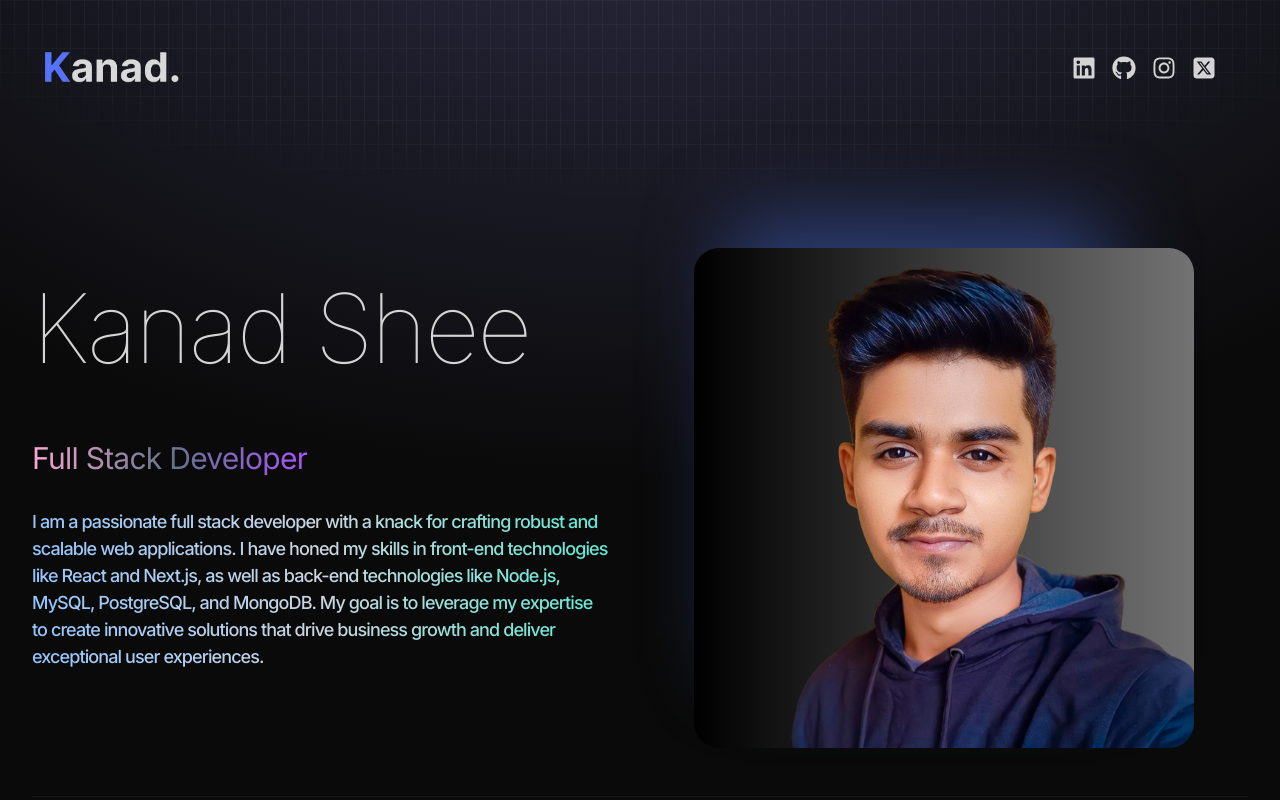
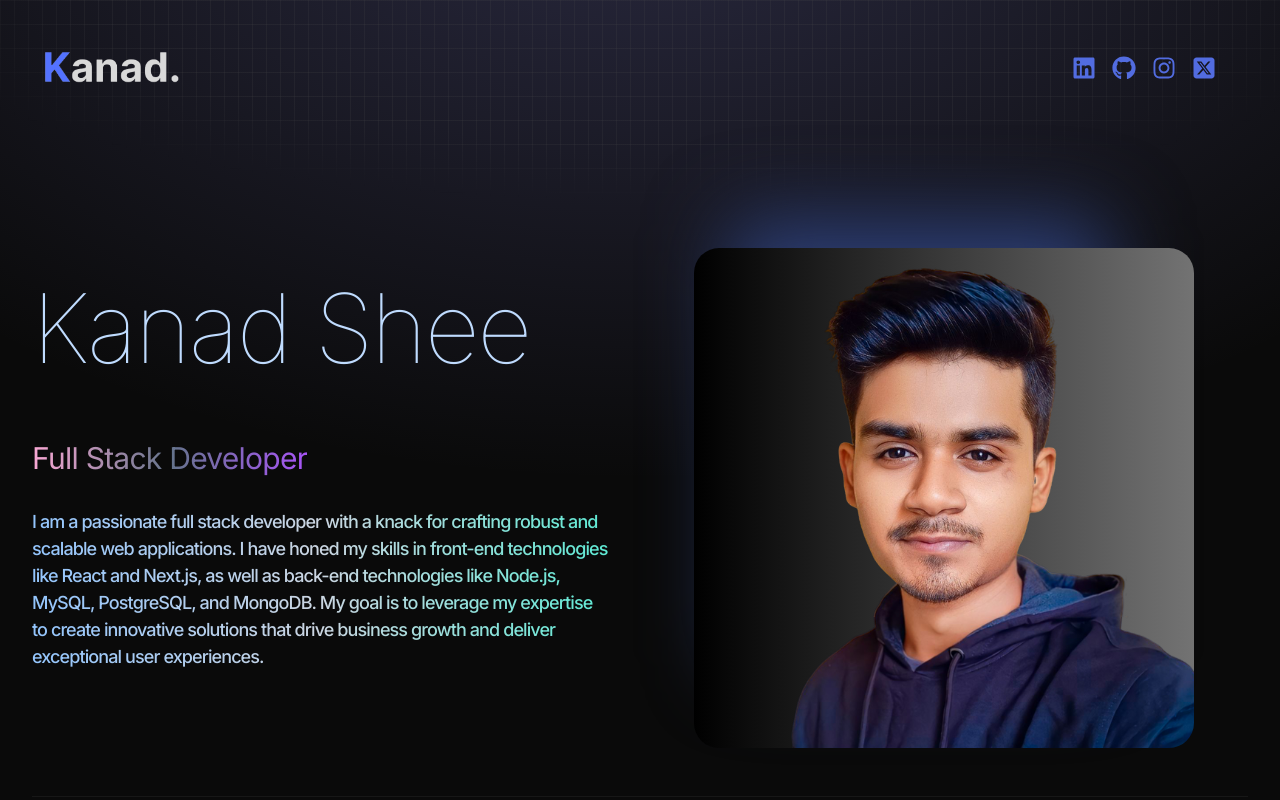
Before and after one commit to KanadShee-18/React-Framer-Portfolio, a React (Vite) app: page / in a window 1280 px wide. Shown: the top 800 px of the page. Built offline with nearby package versions, Linux system fonts and the light colour scheme.

Commit message:
Fixed some issues

```diff
--- a/src/components/Hero.jsx
+++ b/src/components/Hero.jsx
@@ -27,7 +27,7 @@ const Hero = () => {
               variants={container(0.3)}
               initial="hidden"
               animate="visible"
-              className="pb-16 text-6xl font-thin tracking-tight lg:mt-16 lg:text-8xl"
+              className="pb-16 text-6xl font-thin tracking-tight text-blue-200 lg:mt-16 lg:text-8xl"
             >
               Kanad Shee
             </motion.h1>
--- a/src/components/Navbar.jsx
+++ b/src/components/Navbar.jsx
@@ -13,28 +13,28 @@ const Navbar = () => {
       <div className="flex items-center justify-center gap-4 m-8 text-2xl">
         <a
           href="https://www.linkedin.com/in/kanad-shee-aa8606246/"
-          className="transition duration-500 transform cursor-pointer hover:scale-125 hover:text-purple-500"
+          className="transition duration-500 transform cursor-pointer hover:scale-125 text-[#526ce0] hover:text-purple-500"
           target="_blank"
         >
           <FaLinkedin />
         </a>
         <a
           href="https://github.com/KanadShee-18"
-          className="transition duration-500 transform cursor-pointer hover:scale-125 hover:text-purple-500"
+          className="transition duration-500 transform cursor-pointer hover:scale-125  text-[#526ce0] hover:text-purple-500"
           target="_blank"
         >
           <FaGithub />
         </a>
         <a
           href="https://www.instagram.com/kanadshee/"
-          className="transition duration-500 transform cursor-pointer hover:scale-125 hover:text-purple-500"
+          className="transition duration-500 transform cursor-pointer hover:scale-125 text-[#526ce0] hover:text-purple-500"
           target="_blank"
         >
           <FaInstagram />
         </a>
         <a
           href="https://twitter.com/Kanad_Shee"
-          className="transition duration-500 transform cursor-pointer hover:scale-125 hover:text-purple-500"
+          className="transition duration-500 transform cursor-pointer hover:scale-125 text-[#526ce0] hover:text-purple-500"
           target="_blank"
         >
           <FaSquareXTwitter />
```
